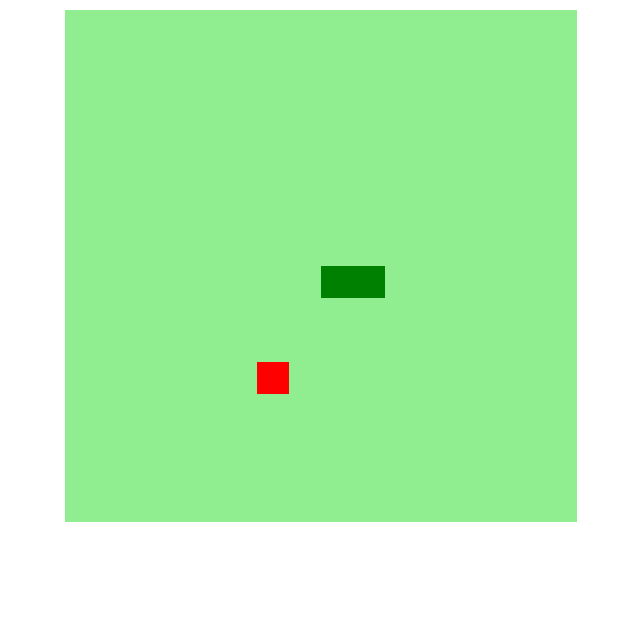
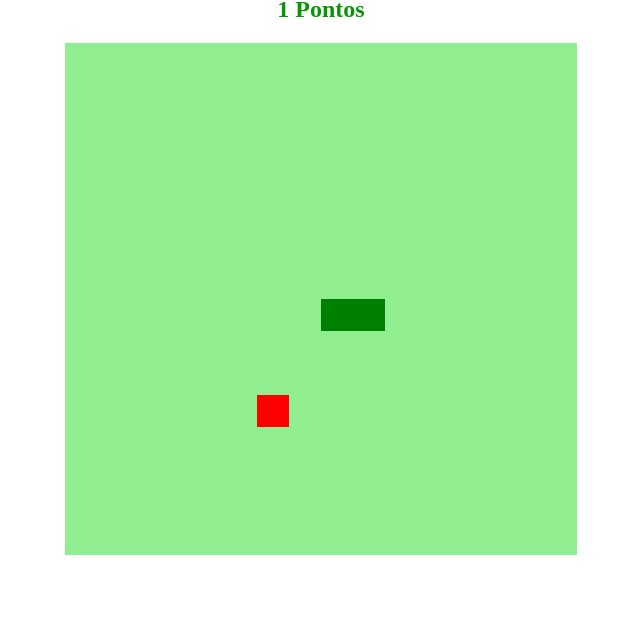
Before and after one commit to vicospacorum/snafu, a plain HTML site: page index.html in a window 1280 px wide. Shown: the part 162-800 px from the top of the page, without its empty margins (319-959 px from the left). Drawn offline with Linux system fonts and the light colour scheme.

Commit message:
Adicionada contagem de pontos

```diff
--- a/index.html
+++ b/index.html
@@ -13,6 +13,10 @@
     </head>
     <body>
         <h1>SNAKE GAME!</h1>
+        <div id="placar">
+            <div id="score"></div>
+        </div>
+
         <canvas id="snake" width="512" height="512"></canvas>
     </body>
 </html>
--- a/script.js
+++ b/script.js
@@ -2,11 +2,14 @@ let canvas = document.getElementById("snake");
 let context = canvas.getContext("2d");
 let box = 32;
 let snake = [];
+let score;
+
+// // Define a Posição Inicial
 snake[0] = {
     x: 8 * box,
     y: 8 * box
+}
 
-}
 let direction = "right";
 let food = {
     x: Math.floor(Math.random() * 15 + 1) * box,
@@ -39,16 +42,19 @@ function update(event) {
     if (event.keyCode == 40 && direction != "up") direction = "down";
 }
 
+score = 0;
 function iniciarJogo() {
+    // Cria o efeito Pac-Man
     if (snake[0].x > 15 * box && direction == "right") snake[0].x = 0;
     if (snake[0].x < 0 && direction == "left") snake[0].x = 16 * box;
     if (snake[0].y > 15 * box && direction == "down") snake[0].y = 0;
     if (snake[0].y < 0 && direction == "up") snake[0].y = 16 * box;
 
+    // Cria a condição de Fim de Jogo caso a Cobrinha choque-se contra si mesma
     for (i = 1; i < snake.length; i++) {
         if (snake[0].x == snake[i].x && snake[0].y == snake[i].y) {
             clearInterval(jogo);
-            alert("Game Over :(");
+            alert("Game Over :(\nVocê fez " + score + " pontos!");
         }
     }
 
@@ -64,20 +70,28 @@ function iniciarJogo() {
     if (direction == "up") snakeY -= box;
     if (direction == "down") snakeY += box;
 
+    /*
+     * A Cobrinha é um array,
+     * o movimento consiste em remover o último elemento, e criar uma nova cabeça a frente
+     */
+
     if (snakeX != food.x || snakeY != food.y) {
         snake.pop();
     }
     else {
         food.x = Math.floor(Math.random() * 15 + 1) * box;
         food.y = Math.floor(Math.random() * 15 + 1) * box;
+        score++;
     }
 
     let newHead = {
         x: snakeX,
         y: snakeY
     }
+    snake.unshift(newHead);
 
-    snake.unshift(newHead);
+    // Imprime a Pontuação na tela
+    document.getElementById('score').innerHTML = "<h2>" + score + " Pontos</h2>";
 }
 
 let jogo = setInterval(iniciarJogo, 100);
```
Also changed, not shown: 1 other file.
